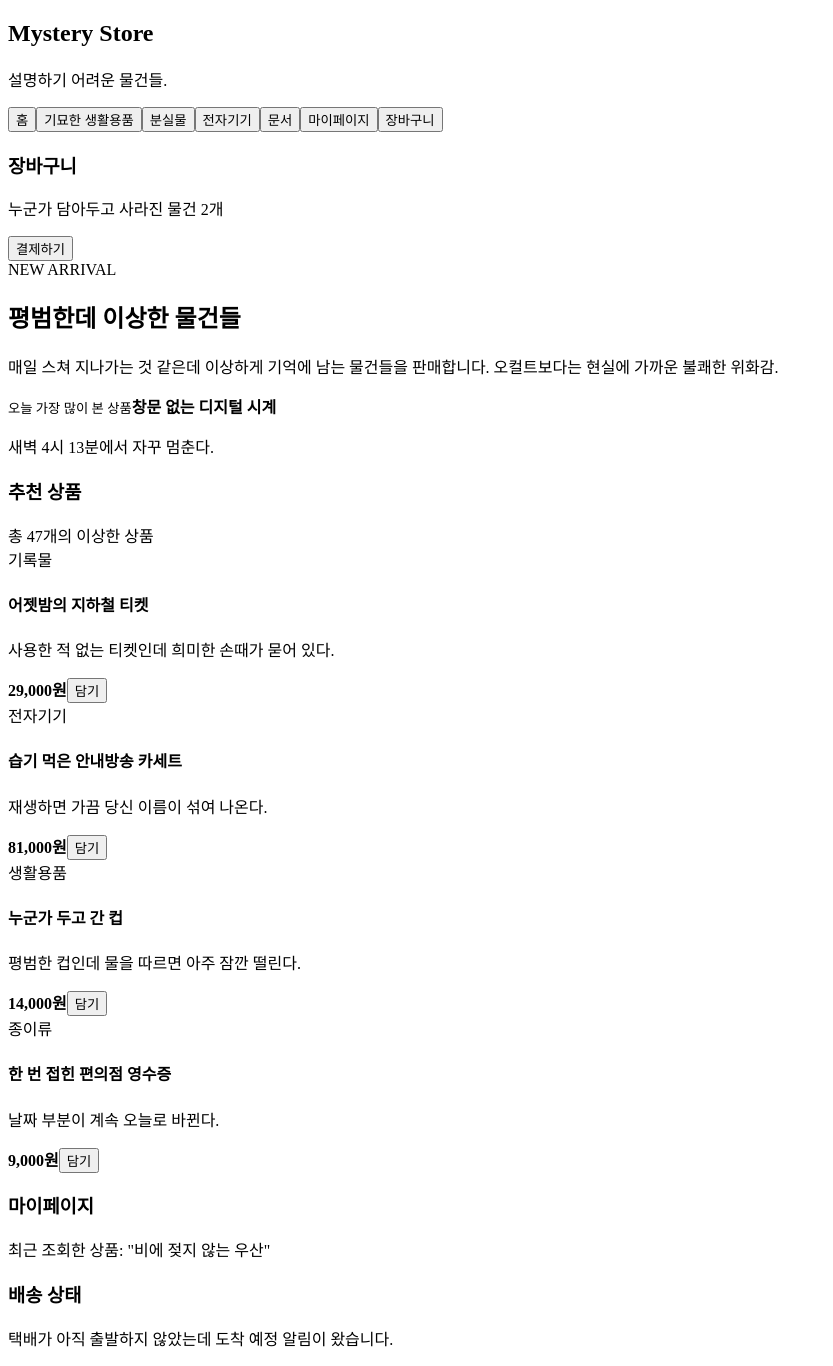
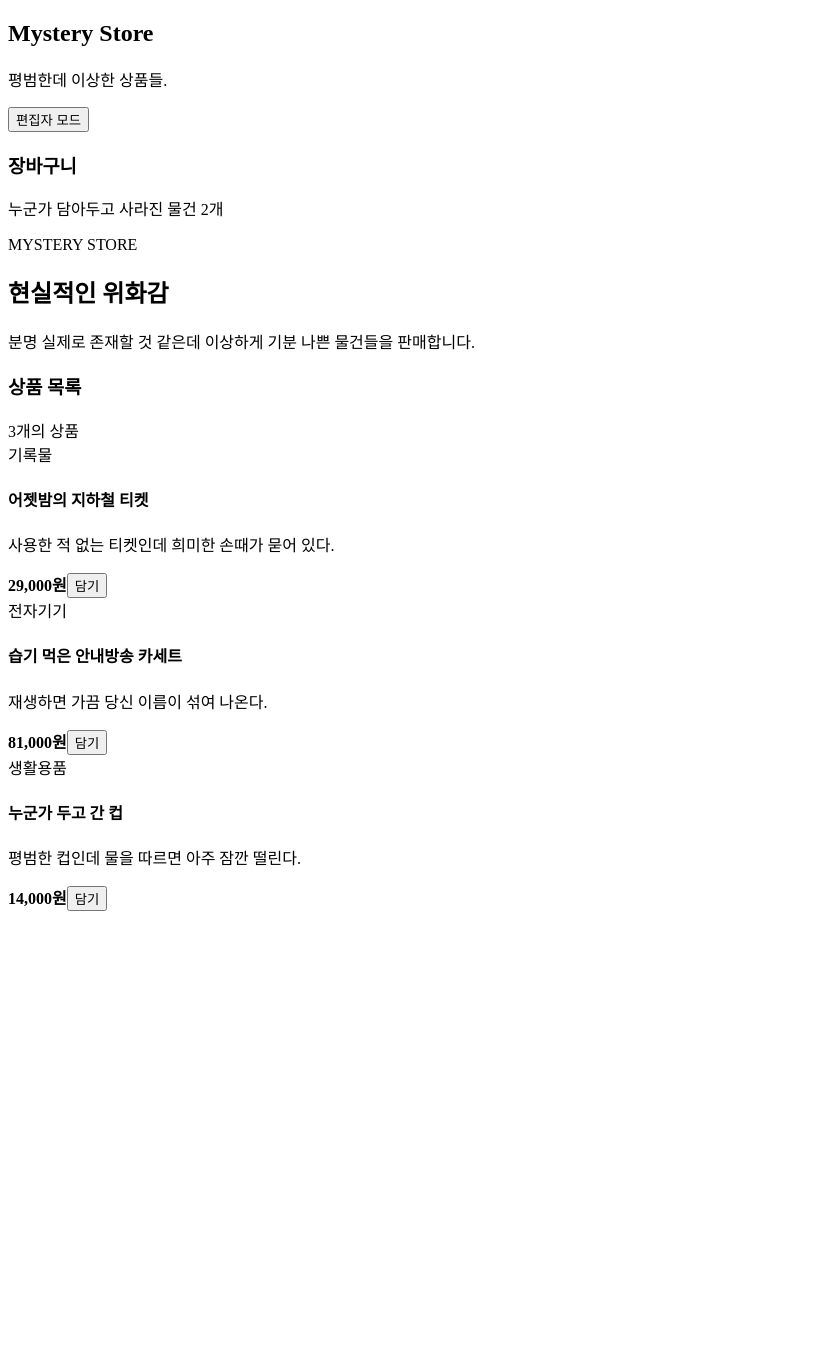
Before and after one commit to cnstkal/Mystery-store, a React (Vite) app: page / in a window 1280 px wide. Shown: the whole page, without its empty margins (0-833 px from the left). After the commit the page ends 919 px from the top, so only its background shows below. Built offline with nearby package versions, Linux system fonts and the light colour scheme; the HTML template or start-up script is replaced by a standard one.

Commit message:
Add persistent editor mode and product management

```diff
--- a/src/App.jsx
+++ b/src/App.jsx
@@ -1,4 +1,6 @@
-const products = [
+import { useEffect, useState } from 'react'
+
+const defaultProducts = [
   {
     id: 1,
     name: '어젯밤의 지하철 티켓',
@@ -19,76 +21,135 @@ const products = [
     category: '생활용품',
     price: '14,000원',
     description: '평범한 컵인데 물을 따르면 아주 잠깐 떨린다.'
-  },
-  {
-    id: 4,
-    name: '한 번 접힌 편의점 영수증',
-    category: '종이류',
-    price: '9,000원',
-    description: '날짜 부분이 계속 오늘로 바뀐다.'
   }
 ]
 
-const categories = [
-  '홈',
-  '기묘한 생활용품',
-  '분실물',
-  '전자기기',
-  '문서',
-  '마이페이지',
-  '장바구니'
-]
+export default function App() {
+  const [editorMode, setEditorMode] = useState(() => {
+    return localStorage.getItem('mystery-editor-mode') === 'true'
+  })
 
-export default function App() {
+  const [products, setProducts] = useState(() => {
+    const saved = localStorage.getItem('mystery-products')
+    return saved ? JSON.parse(saved) : defaultProducts
+  })
+
+  const [form, setForm] = useState({
+    name: '',
+    category: '',
+    price: '',
+    description: ''
+  })
+
+  useEffect(() => {
+    localStorage.setItem('mystery-editor-mode', editorMode)
+  }, [editorMode])
+
+  useEffect(() => {
+    localStorage.setItem('mystery-products', JSON.stringify(products))
+  }, [products])
+
+  const addProduct = () => {
+    if (!form.name) return
+
+    setProducts([
+      {
+        id: Date.now(),
+        ...form
+      },
+      ...products
+    ])
+
+    setForm({
+      name: '',
+      category: '',
+      price: '',
+      description: ''
+    })
+  }
+
+  const deleteProduct = (id) => {
+    setProducts(products.filter((product) => product.id !== id))
+  }
+
   return (
     <div className="layout">
       <aside className="sidebar">
         <h1>Mystery Store</h1>
-        <p className="subtitle">설명하기 어려운 물건들.</p>
+        <p className="subtitle">평범한데 이상한 상품들.</p>
 
-        <nav>
-          {categories.map((item) => (
-            <button key={item} className="menu-button">
-              {item}
-            </button>
-          ))}
-        </nav>
+        <button
+          className="editor-toggle"
+          onClick={() => setEditorMode(!editorMode)}
+        >
+          {editorMode ? '편집자 모드 종료' : '편집자 모드'}
+        </button>
 
         <div className="cart-box">
-          <h3>장바구니</h3>
-          <p>누군가 담아두고 사라진 물건 2개</p>
-          <button>결제하기</button>
+          <h3>{editorMode ? '편집자 모드 활성화' : '장바구니'}</h3>
+          <p>
+            {editorMode
+              ? '새로고침해도 편집 상태가 유지됩니다.'
+              : '누군가 담아두고 사라진 물건 2개'}
+          </p>
         </div>
+
+        {editorMode && (
+          <div className="editor-panel">
+            <h3>상품 추가</h3>
+
+            <input
+              placeholder="상품 이름"
+              value={form.name}
+              onChange={(e) => setForm({ ...form, name: e.target.value })}
+            />
+
+            <input
+              placeholder="카테고리"
+              value={form.category}
+              onChange={(e) => setForm({ ...form, category: e.target.value })}
+            />
+
+            <input
+              placeholder="가격"
+              value={form.price}
+              onChange={(e) => setForm({ ...form, price: e.target.value })}
+            />
+
+            <textarea
+              placeholder="설명"
+              value={form.description}
+              onChange={(e) =>
+                setForm({ ...form, description: e.target.value })
+              }
+            />
+
+            <button onClick={addProduct}>상품 등록</button>
+          </div>
+        )}
       </aside>
 
       <main className="content">
         <section className="hero">
           <div>
-            <span className="badge">NEW ARRIVAL</span>
-            <h2>평범한데 이상한 물건들</h2>
+            <span className="badge">MYSTERY STORE</span>
+            <h2>현실적인 위화감</h2>
             <p>
-              매일 스쳐 지나가는 것 같은데 이상하게 기억에 남는 물건들을 판매합니다.
-              오컬트보다는 현실에 가까운 불쾌한 위화감.
+              분명 실제로 존재할 것 같은데 이상하게 기분 나쁜 물건들을 판매합니다.
             </p>
-          </div>
-
-          <div className="hero-card">
-            <small>오늘 가장 많이 본 상품</small>
-            <strong>창문 없는 디지털 시계</strong>
-            <p>새벽 4시 13분에서 자꾸 멈춘다.</p>
           </div>
         </section>
 
         <section className="section-header">
-          <h3>추천 상품</h3>
-          <span>총 47개의 이상한 상품</span>
+          <h3>상품 목록</h3>
+          <span>{products.length}개의 상품</span>
         </section>
 
         <section className="grid">
           {products.map((product) => (
             <article key={product.id} className="card">
               <div className="image-placeholder">
-                <span>{product.category}</span>
+                <span>{product.category || '미분류'}</span>
               </div>
 
               <div className="card-body">
@@ -97,24 +158,19 @@ export default function App() {
 
                 <div className="card-footer">
                   <strong>{product.price}</strong>
-                  <button>담기</button>
+
+                  {editorMode ? (
+                    <button onClick={() => deleteProduct(product.id)}>
+                      삭제
+                    </button>
+                  ) : (
+                    <button>담기</button>
+                  )}
                 </div>
               </div>
             </article>
           ))}
         </section>
-
-        <section className="mypage">
-          <div>
-            <h3>마이페이지</h3>
-            <p>최근 조회한 상품: "비에 젖지 않는 우산"</p>
-          </div>
-
-          <div>
-            <h3>배송 상태</h3>
-            <p>택배가 아직 출발하지 않았는데 도착 예정 알림이 왔습니다.</p>
-          </div>
-        </section>
       </main>
     </div>
   )
```
